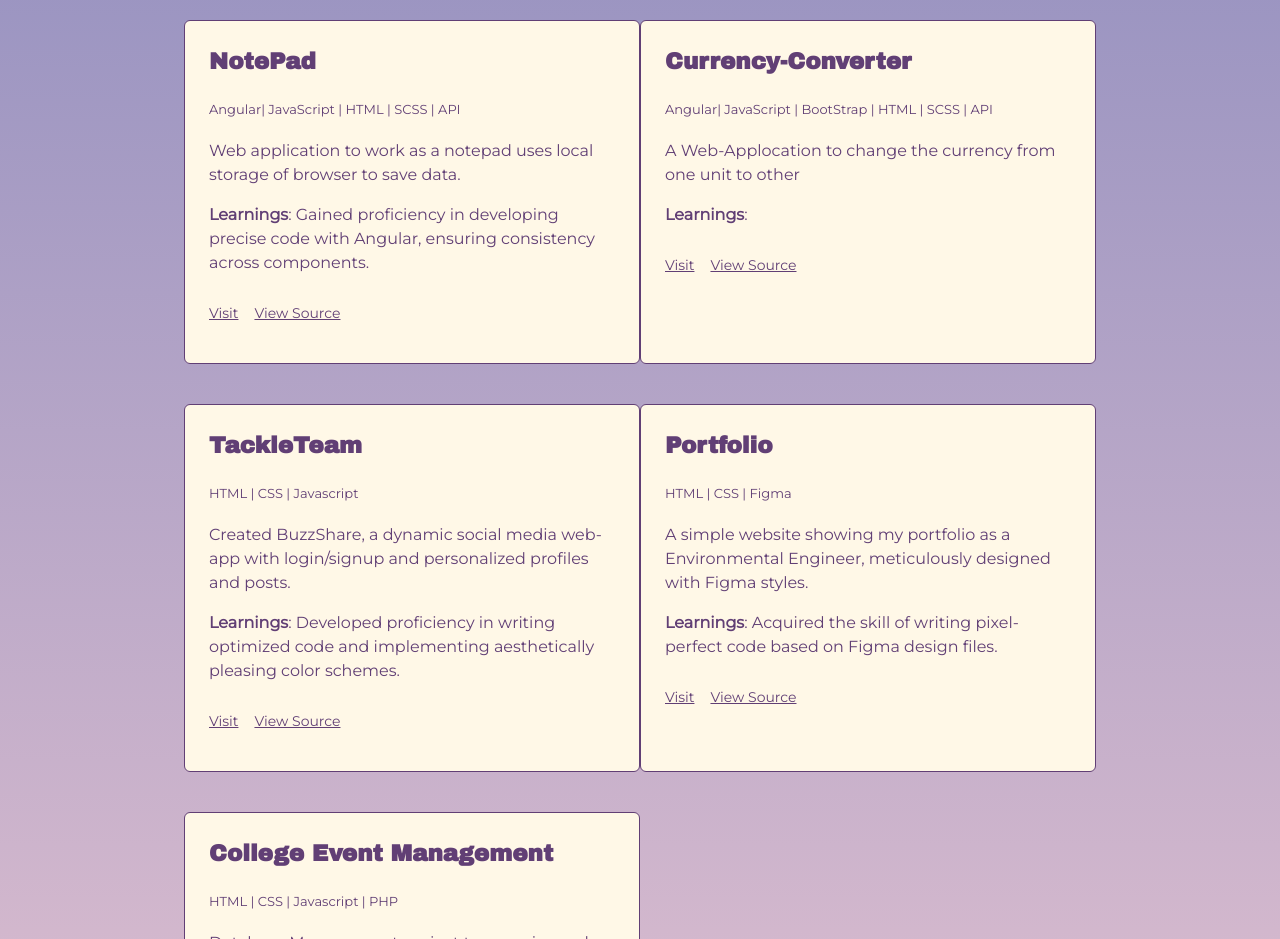
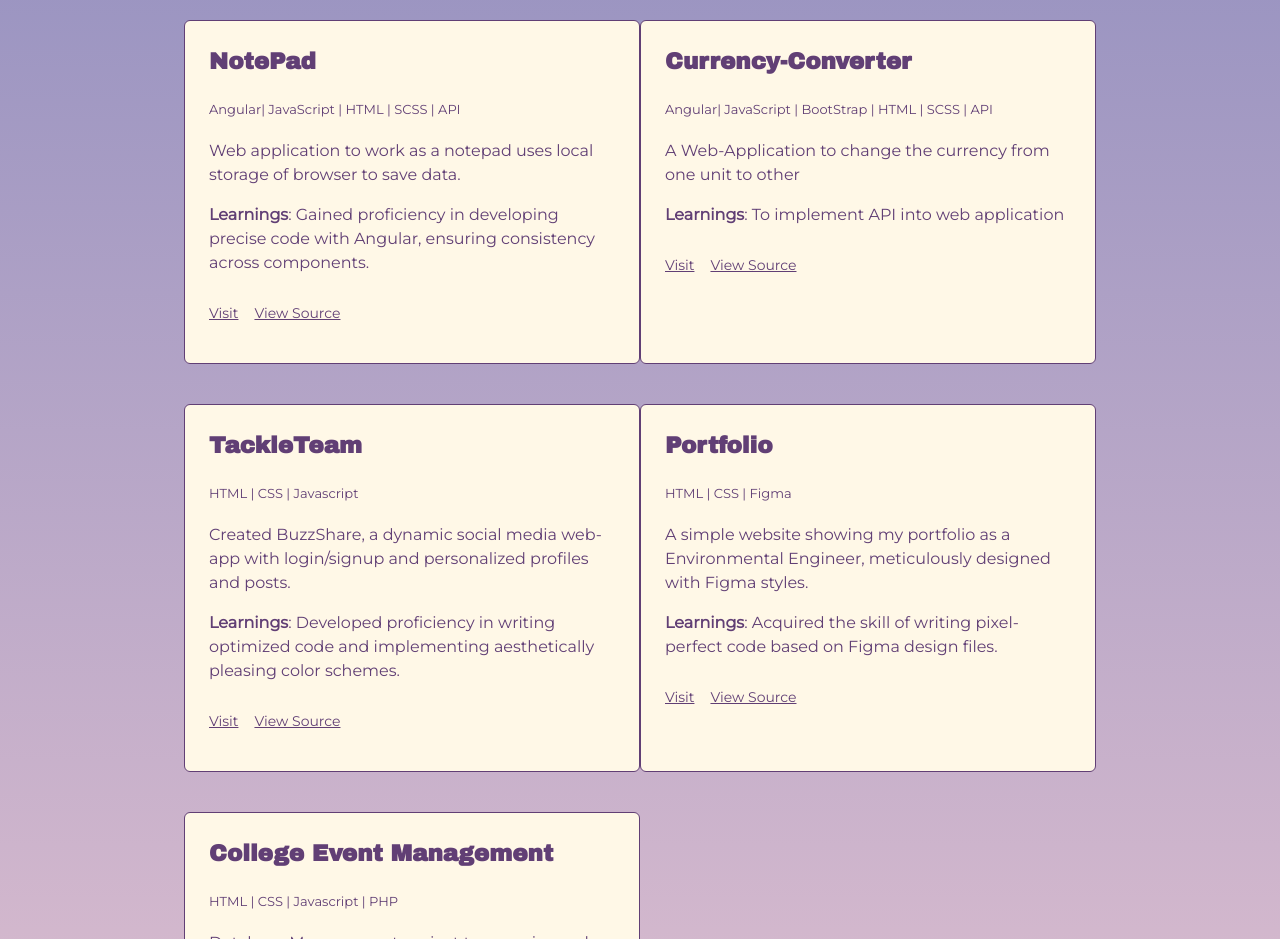
Before and after one commit to 0shreyajha0/Shreya-Portfolio, a React (Vite) app: page / in a window 1280 px wide. Shown: the part 3000-3939 px from the top of the page. Built offline with nearby package versions, Linux system fonts and the light colour scheme.

Commit message:
updated projects

```diff
--- a/src/components/Projects.jsx
+++ b/src/components/Projects.jsx
@@ -28,16 +28,16 @@ const Projects = () => {
         "Web application to work as a notepad uses local storage of browser to save data.",
       learning:
         "Gained proficiency in developing precise code with Angular, ensuring consistency across components.",
-      visitLink: "",
-      sourceLink: "",
+      visitLink: "working on it ",
+      sourceLink: "https://github.com/0shreyajha0/Notepad-angular",
     },
     {
       title: "Currency-Converter",
       skills: "Angular| JavaScript | BootStrap | HTML | SCSS | API",
-      about: "A Web-Applocation to change the currency from one unit to other",
-      learning: "",
-      visitLink: "https://to-do-app-three-orcin.vercel.app/",
-      sourceLink: "https://github.com/0shreyajha0/ToDoApp",
+      about: "A Web-Application to change the currency from one unit to other",
+      learning: "To implement API into web application",
+      visitLink: "https://currency-convertor-chi-opal.vercel.app/",
+      sourceLink: "https://github.com/0shreyajha0/currency-convertor",
     },
     {
       title: "TackleTeam",
```
